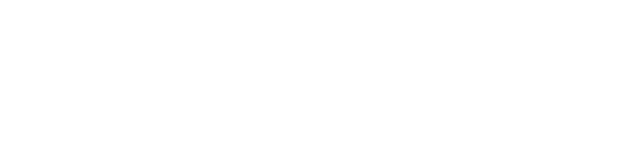
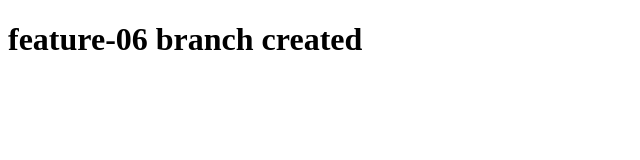
Before and after one commit to MuraliRani/Learn-Git, a plain HTML site: page index.html in a window 1280 px wide. Shown: the whole page, without its empty margins (0-640 px from the left). Drawn offline with Linux system fonts and the light colour scheme.

```diff
--- a/index.html
+++ b/index.html
@@ -4,6 +4,6 @@
     <title>Learning Git Commands</title>
 </head>
 <body>
-
+    <h1>feature-06 branch created</h1>
 </body>
 </html>
```
